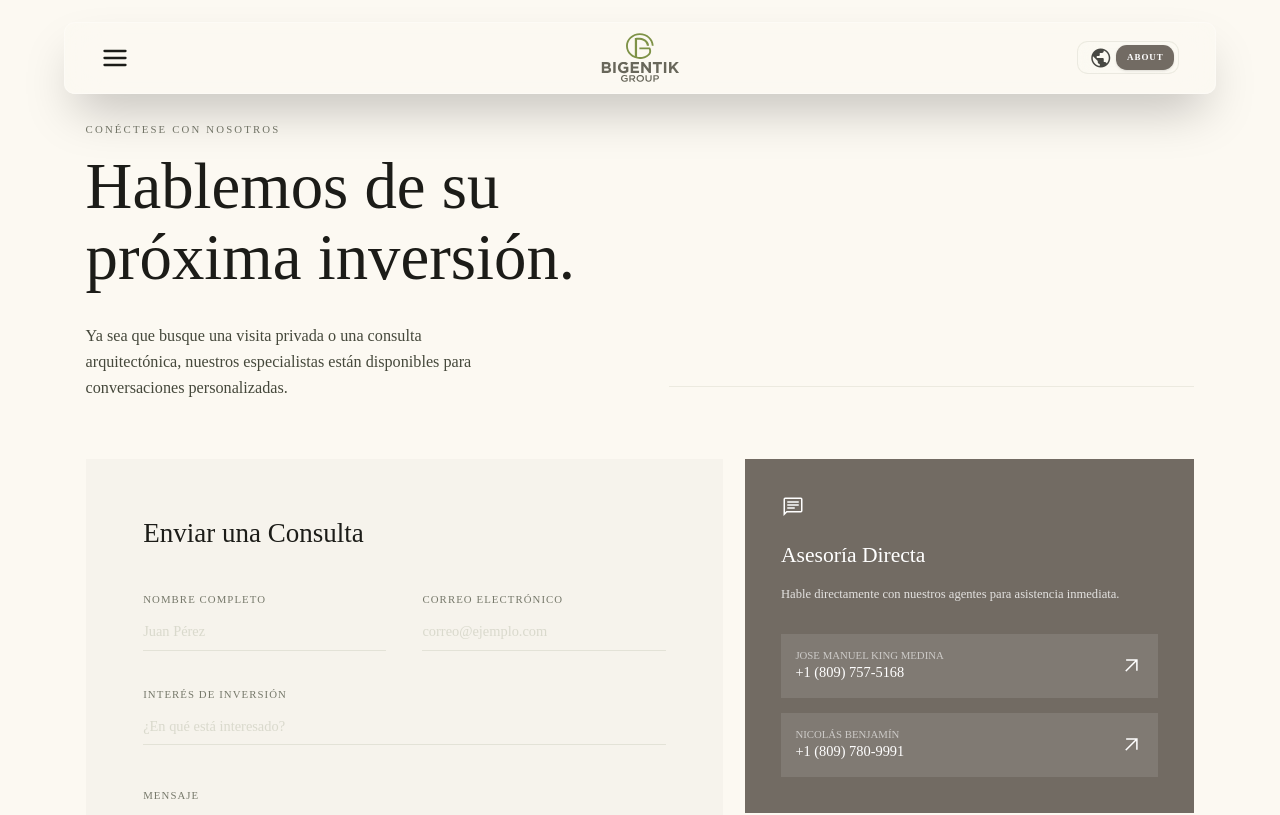
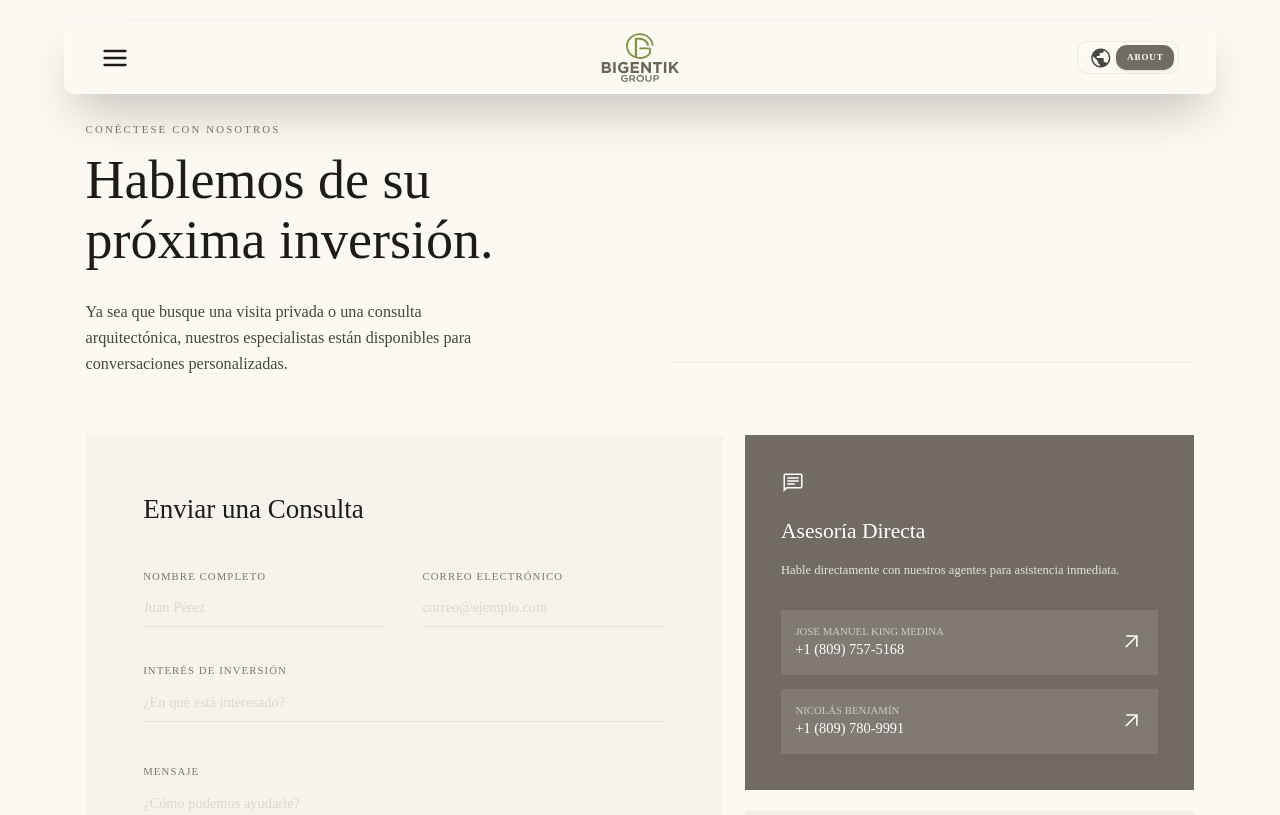
Before and after one commit to bigentikgroup1-hue/bigentik-group, a Next.js app: page /about/contact in a window 1280 px wide. Shown: the top 815 px of the page. Built offline with nearby package versions, Linux system fonts and the light colour scheme; a web font is replaced by a local one.

Commit message:
feat: change hero titles size

```diff
--- a/app/[locale]/about/page.tsx
+++ b/app/[locale]/about/page.tsx
@@ -15,7 +15,7 @@ export default async function AboutPage({ params }: { params: Promise<{ locale:
         <div className="max-w-7xl mx-auto w-full grid grid-cols-1 lg:grid-cols-12 gap-6 items-center">
           <div className="lg:col-span-7 z-10">
             <span className="text-sm font-label uppercase tracking-[0.3em] text-primary mb-6 block">{t('about.hero.subtitle')}</span>
-            <h1 className="font-headline text-4xl md:text-6xl lg:text-8xl leading-[1.1] mb-8 text-balance -tracking-wider">{t('about.hero.title_1')} <span className="italic text-primary">{t('about.hero.title_2')}</span></h1>
+            <h1 className="font-headline text-6xl leading-[1.1] mb-8 text-balance -tracking-wider">{t('about.hero.title_1')} <span className="italic text-primary">{t('about.hero.title_2')}</span></h1>
             <div className="w-24 h-1 bg-primary mb-8"></div>
             <p className="text-lg md:text-xl text-on-surface-variant max-w-lg leading-relaxed">{t('about.hero.description')}</p>
           </div>
--- a/components/contact/ContactHero.tsx
+++ b/components/contact/ContactHero.tsx
@@ -10,7 +10,7 @@ export const ContactHero = async ({ locale }: { locale: string }) => {
           <span className="font-label text-xs uppercase tracking-[0.2em] text-outline mb-4 block">
             {t('contact.hero.subtitle')}
           </span>
-          <h1 className="font-headline text-5xl md:text-6xl lg:text-7xl leading-[1.1] mb-8">
+          <h1 className="font-headline text-6xl leading-[1.1] mb-8">
             {t('contact.hero.title')}
           </h1>
           <p className="font-body text-lg text-on-surface-variant max-w-md leading-relaxed">
--- a/components/projects/ProjectsHero.tsx
+++ b/components/projects/ProjectsHero.tsx
@@ -19,7 +19,7 @@ export const ProjectsHero = ({ dict, currentFilter = 'all' }: { dict: Dictionary
             <span className="text-xs font-label uppercase tracking-[0.3em] text-primary mb-6 block">
               {dict.projects.hero.subtitle}
             </span>
-            <h1 className="font-headline text-5xl md:text-7xl lg:text-8xl tracking-tighter leading-none mb-8">
+            <h1 className="font-headline text-6xl tracking-tighter leading-none mb-8">
               {dict.projects.hero.title_1} <br />
               <span className="italic font-normal">{dict.projects.hero.title_2}</span> {dict.projects.hero.title_3}
             </h1>
```
